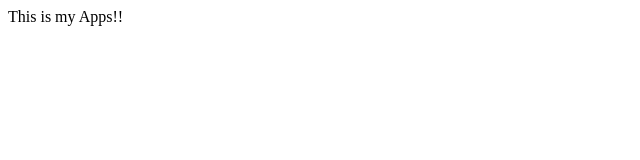
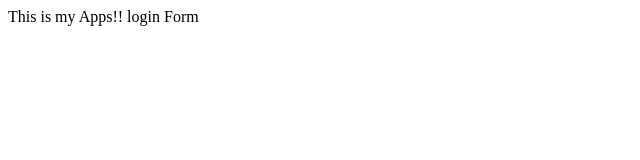
Before and after one commit to priyasivaji2018/myappsample, a plain HTML site: page index.html in a window 1280 px wide. Shown: the full height of the page, 0-640 px from the left. Drawn offline with Linux system fonts and the light colour scheme.

Commit message:
login form

```diff
--- /dev/null
+++ b/dir1/app1.js
@@ -0,0 +1 @@
+console.log(1230);
--- a/index.html
+++ b/index.html
@@ -4,5 +4,6 @@
  </head>
  <body>
    This is my Apps!!
+   login Form
  </body>
  </html>
```
Also changed, not shown: login.html (added, +1 -0 lines), 1 other file.
